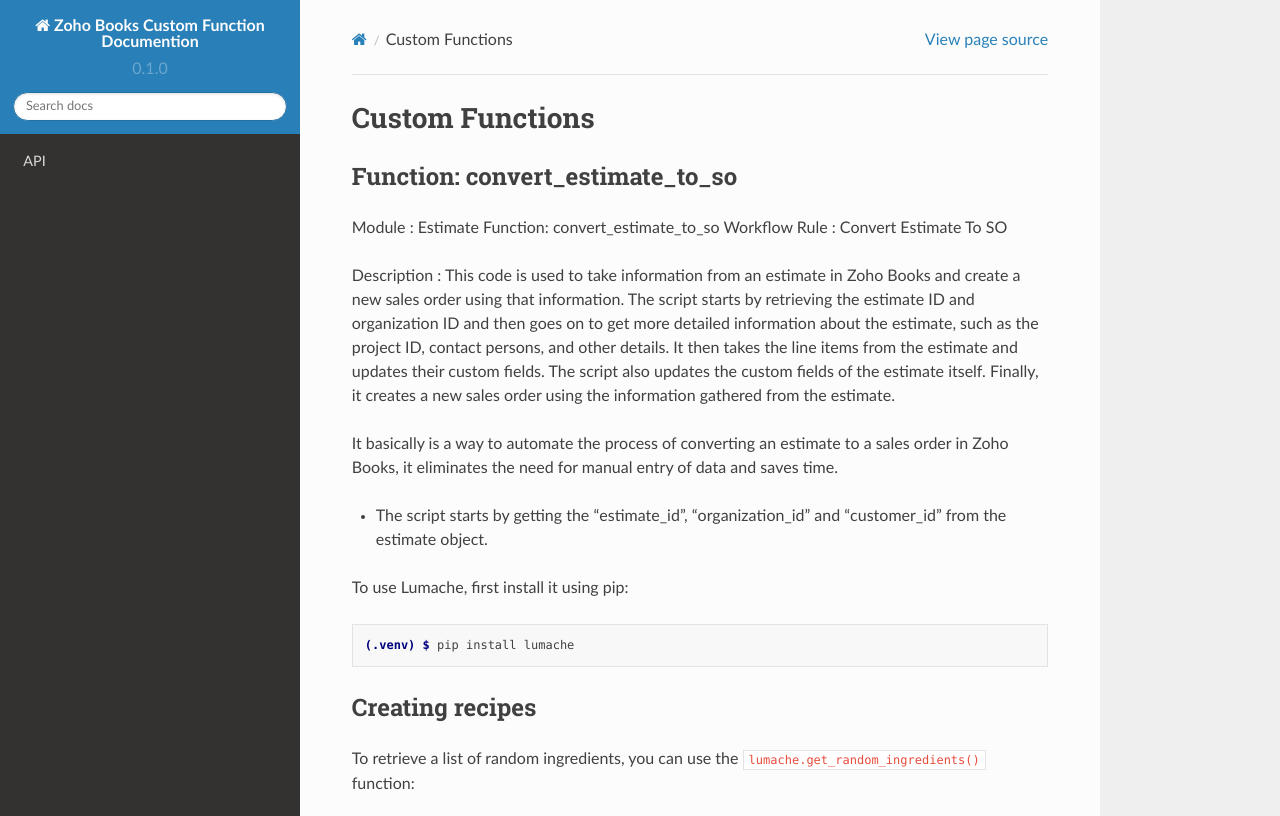
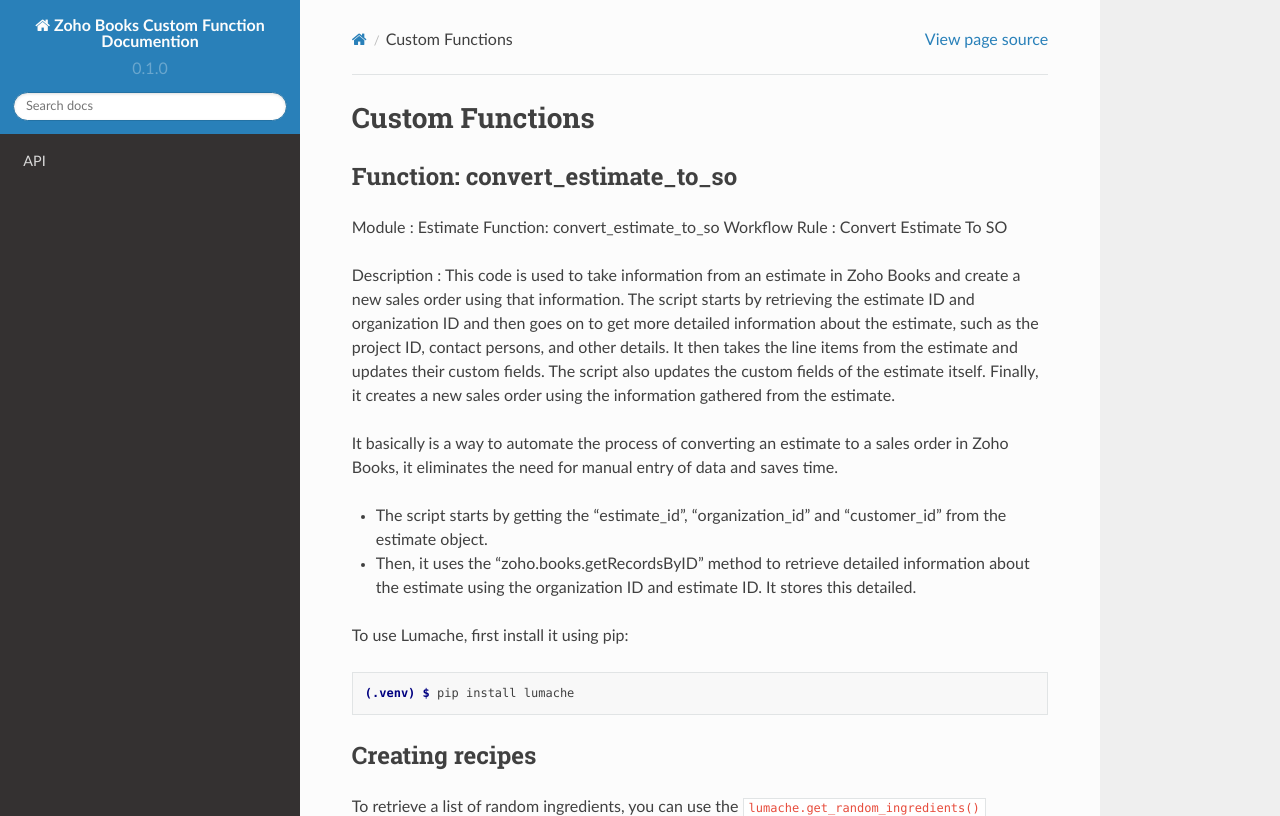
Before and after one commit to syedshahzaibshah/Blinkswag_Dashboard-1, a Sphinx documentation site: the page built from docs/source/Usage.rst, in a window 1280 px wide and 900 px high, cut to the strip 0-816 px from the top of the window. Built offline with Sphinx 7.4.7 and the Read the Docs theme 2.0.0, drawn with Linux system fonts in a browser that asks for light colours; pages that are not in the unit, such as notebooks, are missing from menus.

Commit message:
Update Usage.rst

```diff
--- a/docs/source/Usage.rst
+++ b/docs/source/Usage.rst
@@ -17,6 +17,8 @@
 It basically is a way to automate the process of converting an estimate to a sales order in Zoho Books, it eliminates the need for manual entry of data and saves time.
 
 * The script starts by getting the "estimate_id", "organization_id" and "customer_id" from the estimate object.
+
+* Then, it uses the "zoho.books.getRecordsByID" method to retrieve detailed information about the estimate using the organization ID and estimate ID. It stores this     detailed.
 
 
 To use Lumache, first install it using pip:
```
